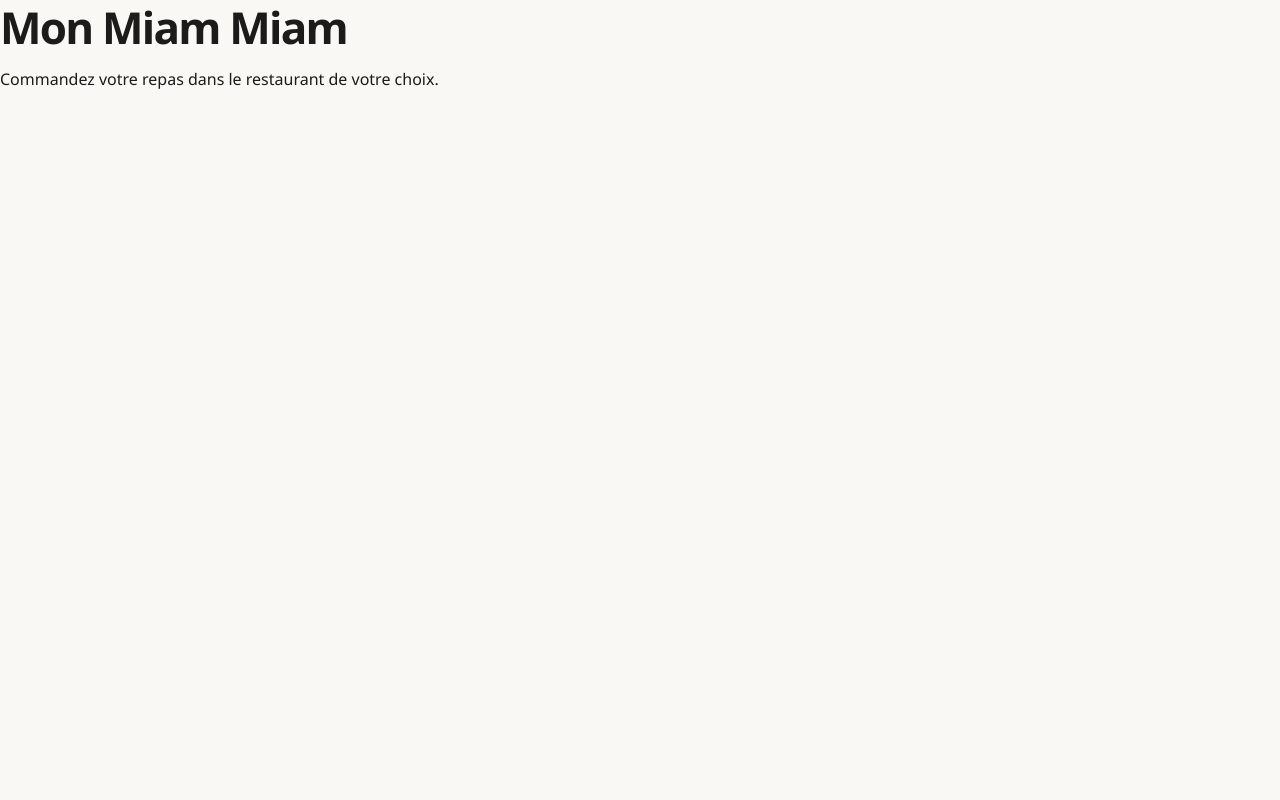
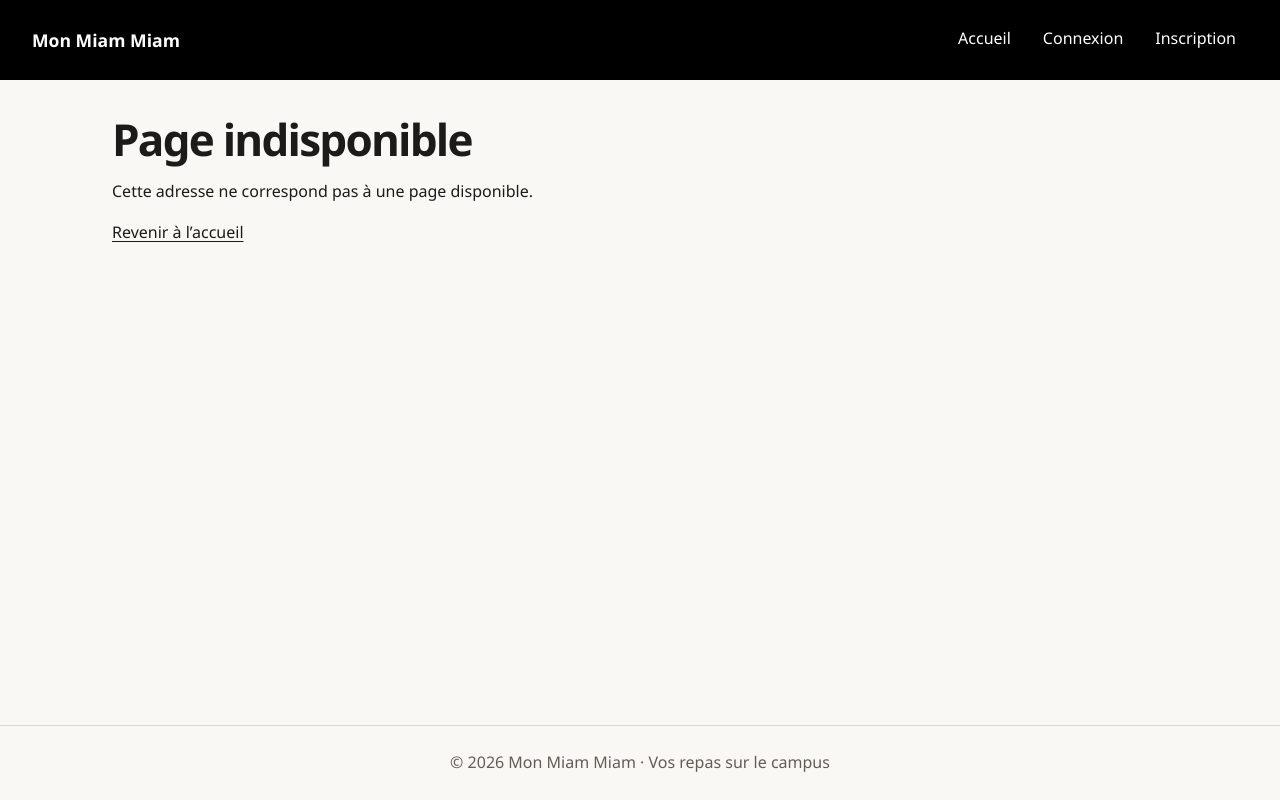
Before and after one commit to alfredoisasole-tech/mon-miam-miam-projet_integrateur, a React (Vite) app in the folder frontend/: page /cart in a window 1280 px wide. Built offline with nearby package versions, Linux system fonts and the light colour scheme; no server answers; a web font is replaced by a local one.

Commit message:
feat(ui): ajouter la mise en page et la navigation par rôle (APP-101)

```diff
--- /dev/null
+++ b/frontend/layout.html
@@ -0,0 +1,2 @@
+<!doctype html>
+<html lang="fr"><head><meta charset="UTF-8" /><meta name="viewport" content="width=device-width, initial-scale=1.0" /><title>Navigation par rôle — Mon Miam Miam</title></head><body><div id="root"></div><script type="module" src="/src/layout-preview.tsx"></script></body></html>
--- a/frontend/src/App.tsx
+++ b/frontend/src/App.tsx
@@ -1,9 +1,16 @@
-/** Point de départ du site : les écrans (vues) seront ajoutés ici, un par histoire. */
+import { BrowserRouter, Link, Route, Routes } from 'react-router-dom';
+import { AuthProvider, RestaurantProvider } from './controllers/session.tsx';
+import { Layout } from './views/components/Layout.tsx';
+import { MenuPage } from './views/pages/MenuPage.tsx';
+
 export function App() {
   return (
-    <main>
-      <h1>Mon Miam Miam</h1>
-      <p>Commandez votre repas dans le restaurant de votre choix.</p>
-    </main>
+    <AuthProvider><RestaurantProvider><BrowserRouter>
+      <Routes><Route element={<Layout />}>
+        <Route index element={<><h1>Mon Miam Miam</h1><p>Commandez votre repas dans le restaurant de votre choix.</p></>} />
+        <Route path="/menu" element={<MenuPage />} />
+        <Route path="*" element={<><h1>Page indisponible</h1><p>Cette adresse ne correspond pas à une page disponible.</p><Link to="/">Revenir à l’accueil</Link></>} />
+      </Route></Routes>
+    </BrowserRouter></RestaurantProvider></AuthProvider>
   );
 }
--- /dev/null
+++ b/frontend/src/controllers/useRestaurantProfile.ts
@@ -0,0 +1,22 @@
+import { useEffect, useState } from 'react';
+import { api } from '../models/http.ts';
+
+export interface RestaurantBrand {
+  slug: string;
+  name: string;
+  colors: { primary: string; secondary: string };
+}
+
+export function useRestaurantProfile(slug: string | null) {
+  const [state, setState] = useState<{ slug: string | null; data: RestaurantBrand | null; error: string | null }>({ slug: null, data: null, error: null });
+  useEffect(() => {
+    if (!slug) return;
+    let active = true;
+    setState({ slug, data: null, error: null });
+    api.get<RestaurantBrand>(`/restaurants/${encodeURIComponent(slug)}`)
+      .then(data => { if (active) setState({ slug, data, error: null }); })
+      .catch(() => { if (active) setState({ slug, data: null, error: 'Le profil du restaurant est indisponible.' }); });
+    return () => { active = false; };
+  }, [slug]);
+  return { restaurant: slug && state.slug === slug ? state.data : null, error: slug && state.slug === slug ? state.error : null };
+}
--- a/frontend/src/models/types.ts
+++ b/frontend/src/models/types.ts
@@ -1,7 +1,7 @@
 export interface User {
   id: string;
   name: string;
-  role?: "student" | "employee" | "manager" | "admin";
+  role?: "student" | "employee" | "manager" | "admin" | "platform_admin";
 }
 
 /** Erreur renvoyée par le client HTTP : réponse d'erreur de l'API ou problème de réseau. */
--- /dev/null
+++ b/frontend/src/views/components/Layout.tsx
@@ -0,0 +1,87 @@
+import { useId, useRef, useState } from 'react';
+import type { CSSProperties, ReactNode } from 'react';
+import { Link, NavLink, Outlet, useLocation, useNavigate } from 'react-router-dom';
+import { useAuth, useRestaurant } from '../../controllers/session.tsx';
+import { useRestaurantProfile } from '../../controllers/useRestaurantProfile.ts';
+import type { RestaurantBrand } from '../../controllers/useRestaurantProfile.ts';
+import type { User } from '../../models/types.ts';
+import { Alert, Spinner } from './ui.tsx';
+import './layout.css';
+
+const publicLinks = [['/', 'Accueil'], ['/login', 'Connexion'], ['/register', 'Inscription']];
+function linksFor(role: User['role']) {
+  switch (role) {
+    case 'student': return [['/menu', 'Menu'], ['/cart', 'Panier'], ['/orders', 'Mes commandes'], ['/loyalty', 'Mes points']];
+    case 'employee': return [['/staff/orders', 'Commandes'], ['/staff/menu', 'Menu'], ['/staff/weekly', 'Statistiques']];
+    case 'manager': return [['/staff/orders', 'Commandes'], ['/staff/menu', 'Menu'], ['/staff/overview', 'Statistiques']];
+    case 'admin': return [['/staff/orders', 'Commandes'], ['/admin/menu', 'Menu'], ['/staff/overview', 'Statistiques']];
+    case 'platform_admin': return [['/plateforme', 'Restaurants']];
+    default: return publicLinks;
+  }
+}
+function onColor(color: string) {
+  const channels = color.slice(1).match(/../g)!.map(value => parseInt(value, 16) / 255).map(value => value <= .04045 ? value / 12.92 : ((value + .055) / 1.055) ** 2.4);
+  const luminance = channels[0] * .2126 + channels[1] * .7152 + channels[2] * .0722;
+  return luminance > .179 ? 'var(--mm-color-secondary)' : 'var(--mm-color-on-secondary)';
+}
+function themeFor(restaurant?: RestaurantBrand | null): CSSProperties {
+  const style: Record<string, string> = {};
+  const primary = restaurant?.colors?.primary;
+  const secondary = restaurant?.colors?.secondary;
+  if (primary && /^#[\da-f]{6}$/i.test(primary)) {
+    style['--mm-brand'] = primary;
+    style['--mm-on-brand'] = onColor(primary);
+  }
+  if (secondary && /^#[\da-f]{6}$/i.test(secondary)) {
+    style['--mm-header-bg'] = secondary;
+    style['--mm-on-header'] = onColor(secondary);
+  }
+  return style as CSSProperties;
+}
+
+export interface LayoutViewProps {
+  role?: User['role'];
+  loading?: boolean;
+  restaurant?: RestaurantBrand | null;
+  onLogout: () => void;
+  children?: ReactNode;
+}
+
+/** Vue partagée, sans appel API ; Layout raccorde la session et le profil public. */
+export function LayoutView({ role, loading = false, restaurant, onLogout, children }: LayoutViewProps) {
+  const location = useLocation();
+  const navId = useId();
+  const toggle = useRef<HTMLButtonElement>(null);
+  const [openedAt, setOpenedAt] = useState<string | null>(null);
+  const open = openedAt === location.key;
+  const platform = role === 'platform_admin';
+  const brand = platform ? 'Mon Miam Miam · Plateforme' : restaurant?.name ?? 'Mon Miam Miam';
+  return <div className="app-shell" style={platform ? undefined : themeFor(restaurant)}>
+    <a className="skip-link" href="#main-content">Aller au contenu</a>
+    <header className="topbar">
+      <Link to={platform ? '/plateforme' : '/'} className="brand">{brand}</Link>
+      {loading ? <Spinner label="Chargement de la session…" /> : <>
+        <button ref={toggle} className="burger" type="button" aria-label={open ? 'Fermer le menu' : 'Ouvrir le menu'} aria-expanded={open} aria-controls={navId} onClick={() => setOpenedAt(open ? null : location.key)}>☰</button>
+        <nav id={navId} className={`main-nav${open ? ' open' : ''}`} aria-label="Navigation principale" onKeyDown={event => {
+          if (event.key === 'Escape') { setOpenedAt(null); toggle.current?.focus(); }
+        }}>
+          {linksFor(role).map(([to, label]) => <NavLink key={to} to={to} end={to === '/'} onClick={() => setOpenedAt(null)}>{label}</NavLink>)}
+          {role && <button type="button" className="logout" onClick={() => { setOpenedAt(null); onLogout(); }}>Déconnexion</button>}
+        </nav>
+      </>}
+    </header>
+    <main id="main-content" className="content shell-content" tabIndex={-1}>{children ?? <Outlet />}</main>
+    <footer className="shell-footer">© {new Date().getFullYear()} Mon Miam Miam · Vos repas sur le campus</footer>
+  </div>;
+}
+
+export function Layout({ children }: { children?: ReactNode }) {
+  const { user, loading, logout } = useAuth();
+  const { slug } = useRestaurant();
+  const { restaurant, error } = useRestaurantProfile(user?.role === 'platform_admin' ? null : slug);
+  const navigate = useNavigate();
+  return <LayoutView role={user?.role} loading={loading} restaurant={restaurant} onLogout={() => { logout(); navigate('/', { replace: true }); }}>
+    {error && <Alert kind="info">{error}</Alert>}
+    {children ?? <Outlet />}
+  </LayoutView>;
+}
--- /dev/null
+++ b/frontend/src/views/components/layout.css
@@ -0,0 +1,19 @@
+.app-shell { min-height: 100dvh; display: flex; flex-direction: column; }
+.topbar { display: flex; align-items: center; justify-content: space-between; flex-wrap: wrap; gap: 1rem; padding: 1rem clamp(1rem, 4vw, 2rem); background: var(--mm-header-bg); color: var(--mm-on-header); }
+.brand { font-weight: 700; font-size: 1.1rem; text-decoration: none; overflow-wrap: anywhere; max-width: 100%; }
+.main-nav { display: flex; align-items: center; flex-wrap: wrap; gap: .5rem; }
+.main-nav a { padding: .6rem .75rem; min-height: 44px; display: inline-flex; align-items: center; text-decoration: none; border-bottom: 3px solid transparent; }
+.main-nav a[aria-current='page'] { border-bottom-color: currentColor; font-weight: 700; }
+.topbar :focus-visible { outline-color: currentColor; }
+.burger, .logout { background: transparent; color: inherit; border: 1px solid currentColor; }
+.burger { display: none; }
+.shell-content { flex: 1; }
+.shell-footer { padding: 1.5rem; text-align: center; color: var(--mm-muted); border-top: 1px solid var(--mm-line); }
+.skip-link { position: absolute; transform: translateY(-200%); padding: .75rem; background: var(--mm-surface); color: var(--mm-text); z-index: 10; }
+.skip-link:focus { transform: translateY(0); }
+@media (max-width: 760px) {
+  .brand { flex: 1; min-width: 0; }
+  .burger { display: inline-flex; }
+  .main-nav { display: none; width: 100%; flex-direction: column; align-items: stretch; }
+  .main-nav.open { display: flex; }
+}
```
Also changed, not shown: frontend/src/layout-preview.tsx (added, +20 -0 lines), 5 other files (tests, documents, lock files or other folders).
